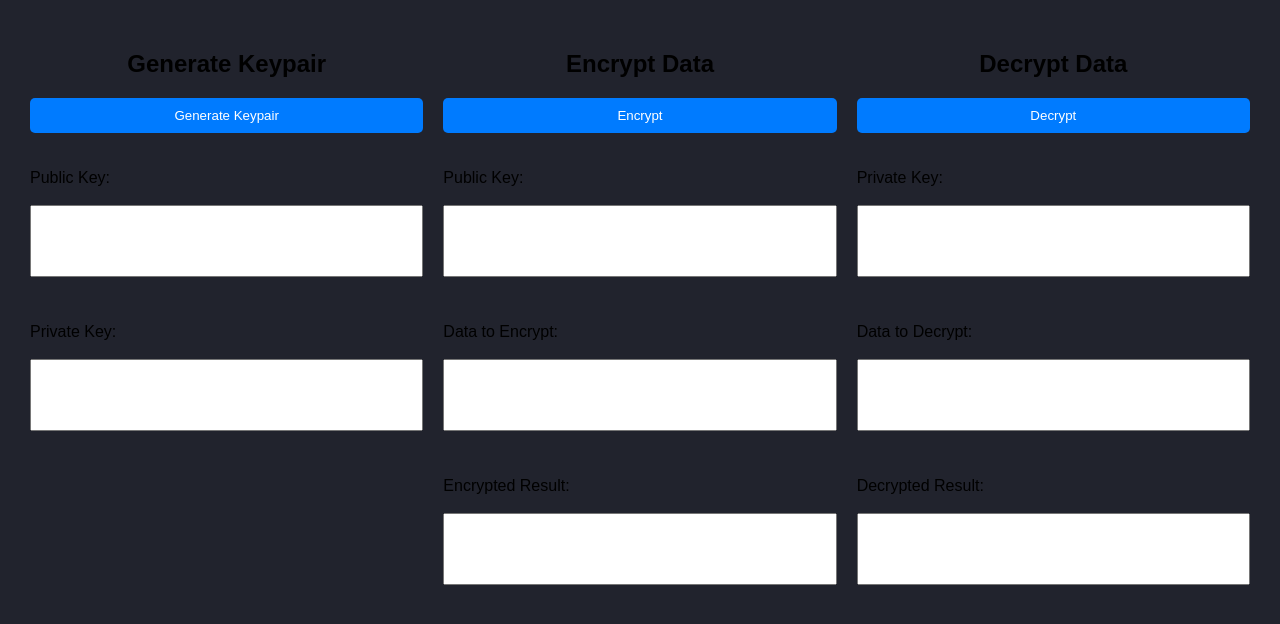
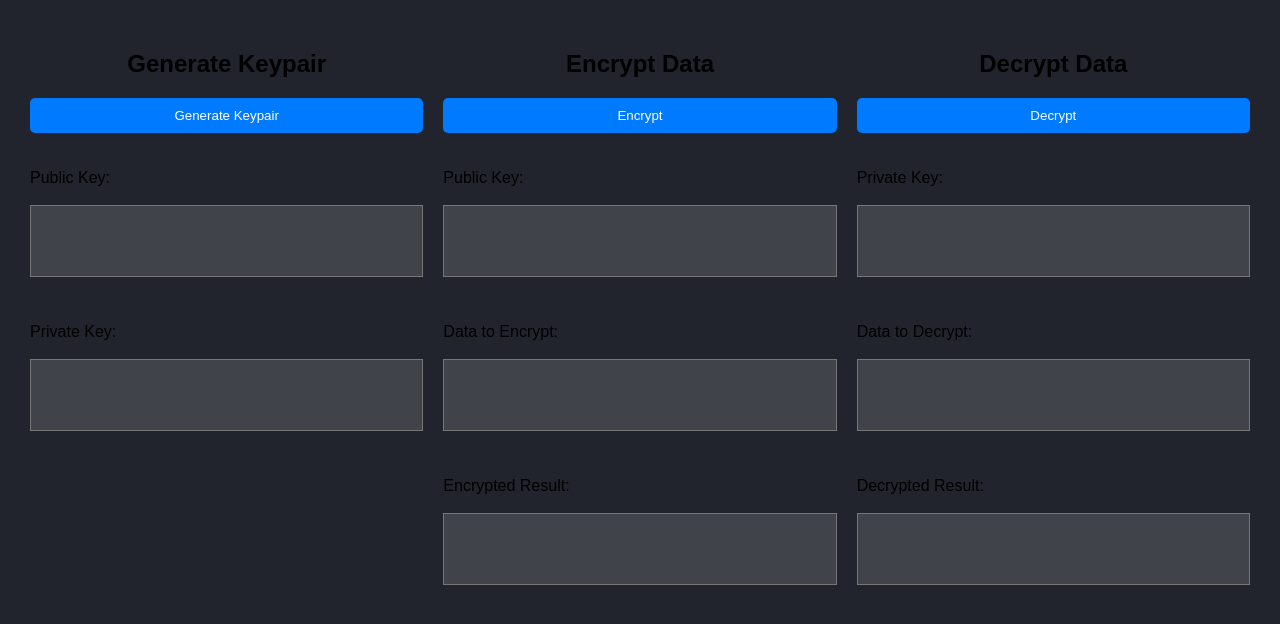
Before and after one commit to phant0m2290/crypt, a plain HTML site: page index.html in a window 1280 px wide. Drawn offline with Linux system fonts and the light colour scheme.

Commit message:
Update index.css

```diff
--- a/index.css
+++ b/index.css
@@ -24,6 +24,7 @@ h1, h2 {
 
 .section input[type="text"],
 .section textarea {
+    background-color: #41434b;
     width: 100%;
     box-sizing: border-box;
     margin-bottom: 10px;
```
